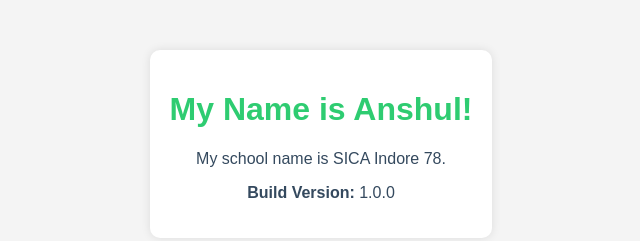
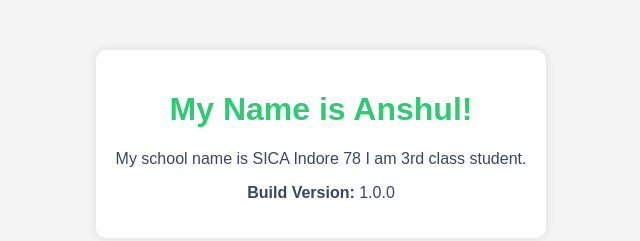
Before and after one commit to ashok2078/jenkins-terraform-test, a plain HTML site: page index.html in a window 1280 px wide. Shown: the whole page, without its empty margins (319-959 px from the left). Drawn offline with Linux system fonts and the light colour scheme.

Commit message:
Update index.html

```diff
--- a/index.html
+++ b/index.html
@@ -12,7 +12,7 @@
 <body>
     <div class="container">
         <h1>My Name is Anshul!</h1>
-        <p>My school name is SICA Indore 78.</p>
+        <p>My school name is SICA Indore 78 I am 3rd class student.</p>
         <p><b>Build Version:</b> 1.0.0</p>
     </div>
 </body>
```
